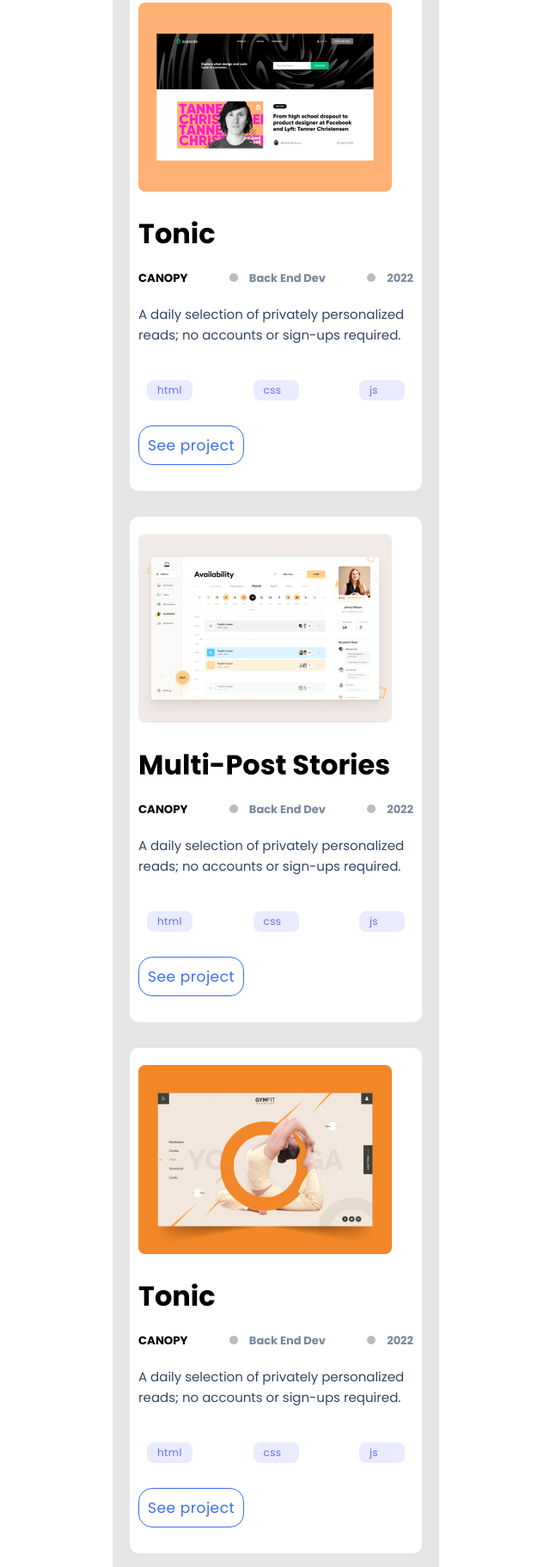
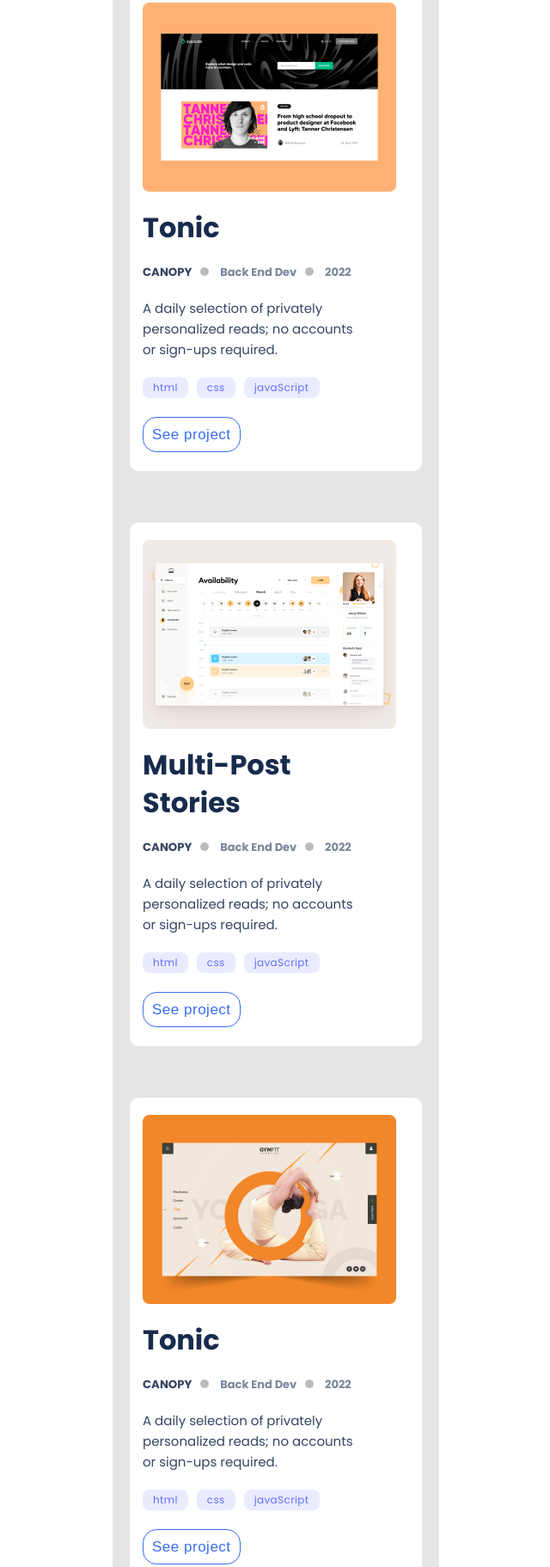
Before and after one commit to naji-97/naji-portfolio, a website: page index.html in a window 1280 px wide. Shown: the part 616-2439 px from the top of the page at 86% size, without its empty margins (319-959 px from the left). Drawn offline with Linux system fonts and the light colour scheme.

Commit message:
Edit some structure and some styling

```diff
--- a/index.html
+++ b/index.html
@@ -42,19 +42,19 @@
   <div class="project">
   <img src="./assest/img/Snapshoot Portfolio.png" alt="">
   <h2>Tonic</h2>
-  <ul class="toni">
+  <ul class="toni flex">
    <h5>CANOPY</h5>
    <li> <span></span> Back End Dev</li>
    <li> <span></span> 2022</li>
   </ul>
   <p class="decription">A daily selection of privately personalized reads; no accounts or sign-ups required.</p>
-   <ul class="language">
+   <ul class="language flex">
     <li>html</li>
     <li>css</li>
-    <li>js</li>
+    <li>javaScript</li>
    </ul>
    <div class="see-project">
-    <p><a href="#">See project</a></p>
+    <button><a href="#">See project</a></button>
    </div>
   </div>
 
@@ -62,19 +62,19 @@
    <img src="./assest/img/Snapshoot Portfolio (1).png" alt="">
    <h2>Multi-Post
     Stories</h2>
-   <ul class="toni">
+   <ul class="toni flex">
     <h5>CANOPY</h5>
     <li> <span></span> Back End Dev</li>
     <li> <span></span> 2022</li>
    </ul>
    <p class="decription">A daily selection of privately personalized reads; no accounts or sign-ups required.</p>
-    <ul class="language">
+    <ul class="language flex">
      <li>html</li>
      <li>css</li>
-     <li>js</li>
+     <li>javaScript</li>
     </ul>
     <div class="see-project">
-     <p><a href="#">See project</a></p>
+     <button><a href="#">See project</a></button>
     </div>
    </div>
 
@@ -82,38 +82,38 @@
    <div class="project">
     <img src="./assest/img/Snapshoot Portfolio (2).png" alt="">
     <h2>Tonic</h2>
-    <ul class="toni">
+    <ul class="toni flex">
      <h5>CANOPY</h5>
      <li> <span></span> Back End Dev</li>
      <li> <span></span> 2022</li>
     </ul>
     <p class="decription">A daily selection of privately personalized reads; no accounts or sign-ups required.</p>
-     <ul class="language">
+     <ul class="language flex">
       <li>html</li>
       <li>css</li>
-      <li>js</li>
+      <li>javaScript</li>
      </ul>
      <div class="see-project">
-      <p><a href="#">See project</a></p>
+      <button><a href="#">See project</a></button>
      </div>
     </div>
 
     <div class="project">
      <img src="./assest/img/Snapshoot Portfolio (3).png" alt="">
      <h2>Tonic</h2>
-     <ul class="toni">
+     <ul class="toni flex">
       <h5>CANOPY</h5>
       <li> <span></span> Back End Dev</li>
       <li> <span></span> 2022</li>
      </ul>
      <p class="decription">A daily selection of privately personalized reads; no accounts or sign-ups required.</p>
-      <ul class="language">
+      <ul class="language flex">
        <li>html</li>
        <li>css</li>
-       <li>js</li>
+       <li>javaScript</li>
       </ul>
       <div class="see-project">
-       <p><a href="#">See project</a></p>
+       <button><a href="#">See project</a></button>
       </div>
      </div>
  </section>
@@ -132,7 +132,7 @@
    <li><a title="twiter" href="https://twitter.com/Naji_2023"><img src="./assest/icons/Vector (2).svg" alt="" srcset=""></a></li>
   </ul>
   <div class="see-resume">
-   <p><a href="#">See resume</a></p>
+   <button><a href="#">See resume</a></button>
   </div>
   <div class="languages">
    <div class="flex">
--- a/style.css
+++ b/style.css
@@ -12,10 +12,6 @@ body {
   color: #000;
   font-family: "Poppins", sans-serif;
   width: 400px;
-
-  /* padding-left: 120px;
-  padding-right: 120px; */
-
   margin: auto;
 }
 
@@ -34,8 +30,6 @@ ul {
   justify-content: space-between;
   align-items: center;
 }
-
-/* @media (max-width: 395px) { */
 
 .navbar {
   display: flex;
@@ -108,13 +102,19 @@ ul.links {
   margin: 30px 10px;
   background-color: #e5e5e5;
   padding: 20px 0;
+  display: grid;
+  grid-template-columns: 1fr;
+  grid-template-rows: 1fr;
 }
 
 .project {
   margin: 30px 20px;
   background-color: #fff;
-  padding: 20px 10px;
+  padding: 20px 15px;
   border-radius: 10px;
+  display: grid;
+  grid-template-columns: 80%;
+  grid-template-rows: 1fr;
 }
 
 .project h2 {
@@ -123,12 +123,19 @@ ul.links {
   font-weight: 700;
   font-size: 32px;
   line-height: 44px;
+  color: #172b4d;
 }
 
-.project ul {
-  display: flex;
-  justify-content: space-between;
-  align-items: center;
+.project .toni {
+  justify-content: flex-start;
+}
+
+button {
+  border: none;
+}
+
+.project .toni h5 {
+  color: #344563;
 }
 
 .project ul:first-child {
@@ -142,9 +149,22 @@ ul.links {
 
 .mycompetence li {
   padding: 10px 20px;
-  width: 250px;
   background: #f7f7f9;
   border-radius: 8px;
+  justify-content: flex-start;
+  width: 303px;
+}
+
+.languages li {
+  margin: 20px 0;
+  justify-content: space-between;
+  font-style: normal;
+  font-weight: 500;
+  font-size: 20px;
+  line-height: 24px;
+  display: flex;
+  align-items: center;
+  color: #000;
 }
 
 .project ul li {
@@ -163,7 +183,7 @@ ul.links {
   display: inline-block;
   align-items: center;
   padding: auto;
-  margin-right: 10px;
+  margin: 0 10px;
 }
 
 .project .decription {
@@ -176,7 +196,7 @@ ul.links {
 }
 
 .project .language {
-  padding: 20px 10px;
+  justify-content: flex-start;
 }
 
 .project .language li {
@@ -188,14 +208,16 @@ ul.links {
   color: #6070ff;
   align-items: center;
   padding: 4px 12px;
-  width: 53px;
+  margin-right: 10px;
+  width: auto;
   height: 24px;
   background: #ebebff;
   border-radius: 8px;
 }
 
 .project .see-project {
-  margin: 20px 0;
+  margin-top: 30px;
+  margin-bottom: 10px;
 }
 
 .see-project a {
@@ -211,10 +233,32 @@ ul.links {
   border-radius: 16px;
 }
 
+.see-project a:hover {
+  background: #6070ff;
+  color: #fff;
+}
+
+.see-project a:active {
+  background: #2230d2;
+  color: #fff;
+}
+
+.see-project a:disabled {
+  background: #e5e5e5;
+  color: #5e6c84;
+}
+
 .about {
-  /* margin: 30px 10px; */
   background-color: #e5e5e5;
   padding: 20px 10px;
+}
+
+.about h2 {
+  color: #172b4d;
+}
+
+.about p {
+  color: #172b4d;
 }
 
 .content {
@@ -241,29 +285,14 @@ ul.links {
   border-radius: 16px;
 }
 
-.languages .flex {
-  margin: 20px 0;
-
-  /* padding: 20px 5px; */
-  font-style: normal;
-  font-weight: 500;
-  font-size: 20px;
-  line-height: 24px;
-  display: flex;
-  align-items: center;
-  color: #000;
-}
-
 div.border-bootom {
   border-bottom: 1px solid #dfe1e6;
-  padding-bottom: 20px;
+  padding: 20px 40px;
 }
 
 .languages ul.mycompetence {
   flex-direction: column;
   align-items: flex-start;
-
-  /* border-bottom: 1px solid #000; */
 }
 
 .mycompetence li img {
```
